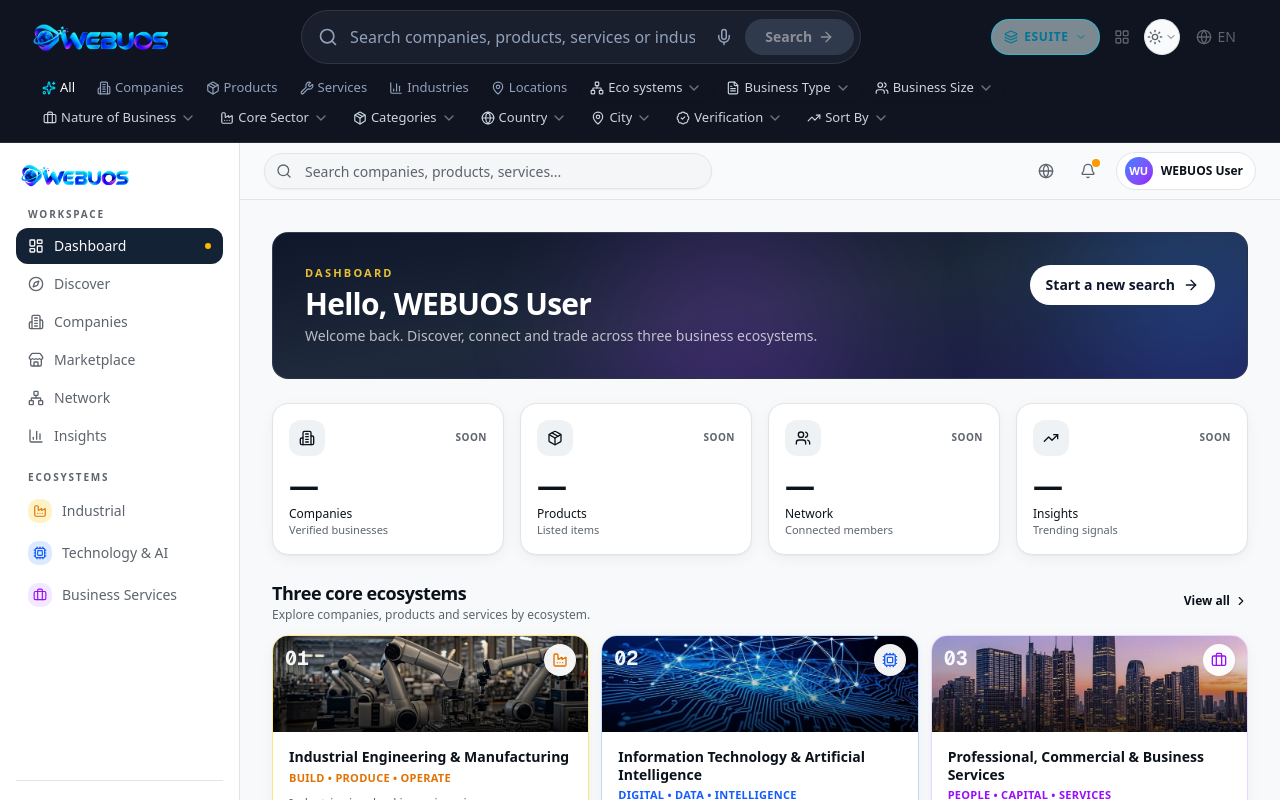
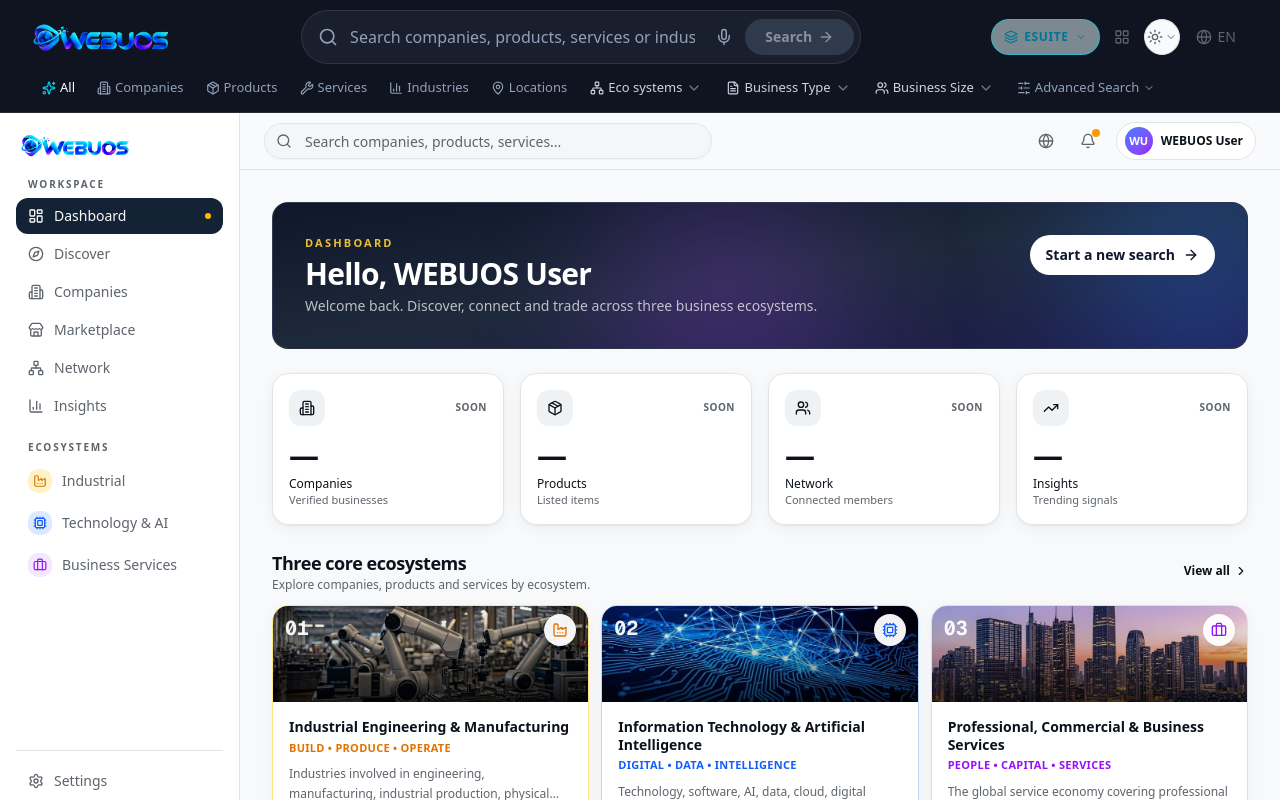
Before and after one commit to Jobsonn-dev/we-suite, a Next.js app: page /dashboard in a window 1280 px wide. Shown: the top 800 px of the page. Built offline with nearby package versions, Linux system fonts and the light colour scheme.

Commit message:
432a6f9a-fc2e-4378-9e70-975c0ed1a914

```diff
--- a/src/components/layout/header-search-bar.tsx
+++ b/src/components/layout/header-search-bar.tsx
@@ -539,6 +539,28 @@ export function HeaderSearchOptions() {
           onChange={(v) => updateFilter("business_size", v)}
         />
 
+        {/* Advanced Search button (no background, expands Row 2) */}
+        <button
+          type="button"
+          onClick={() => setShowAdvanced(!showAdvanced)}
+          className={cn(
+            "inline-flex shrink-0 items-center gap-1 rounded-full px-2.5 py-1 text-xs font-medium transition-colors sm:text-[13px]",
+            showAdvanced
+              ? "text-cyan-400"
+              : "text-slate-400 hover:text-white",
+          )}
+          aria-expanded={showAdvanced}
+        >
+          <SlidersHorizontal className="h-3.5 w-3.5" />
+          <span className="whitespace-nowrap">Advanced Search</span>
+          {showAdvanced ? <ChevronUp className="h-3 w-3" /> : <ChevronDown className="h-3 w-3" />}
+          {activeAdvancedCount > 0 && (
+            <span className="ml-0.5 inline-flex h-4 min-w-4 items-center justify-center rounded-full bg-cyan-500 px-1 text-[10px] font-bold text-cyan-950">
+              {activeAdvancedCount}
+            </span>
+          )}
+        </button>
+
         {/* Clear button when filters are active */}
         {activeAdvancedCount > 0 && (
           <button
@@ -547,13 +569,18 @@ export function HeaderSearchOptions() {
             className="inline-flex shrink-0 items-center gap-1 rounded-full px-2.5 py-1 text-xs font-medium text-red-400 transition-colors hover:text-red-300 sm:text-[13px]"
           >
             <X className="h-3.5 w-3.5" />
-            <span className="whitespace-nowrap">Clear ({activeAdvancedCount})</span>
+            <span className="whitespace-nowrap">Clear</span>
           </button>
         )}
       </div>
 
-      {/* ── Row 2: Advanced dropdown filters (always visible, no background) ── */}
-      <div className="flex items-center gap-0.5 overflow-x-auto pb-0.5 scrollbar-thin">
+      {/* ── Row 2: Advanced dropdown filters (hidden by default, expands when "Advanced Search" is clicked) ──
+          No background container — dropdowns float transparently on the header background */}
+      {showAdvanced && (
+        <div
+          className="mt-0.5 flex items-center gap-0.5 overflow-x-auto pb-0.5 scrollbar-thin"
+          style={{ animation: "fadeIn .15s ease-out" }}
+        >
           {/* Nature of Business */}
           <FilterDropdown
             icon={Briefcase}
@@ -617,6 +644,7 @@ export function HeaderSearchOptions() {
             onChange={(v) => updateFilter("sort", (v || "relevance") as SearchSort)}
           />
         </div>
+      )}
     </div>
   );
 }
```
Also changed, not shown: upload/pasted_image_1791022030014.png (added). Lines whose indentation alone changed are shown as unchanged.
